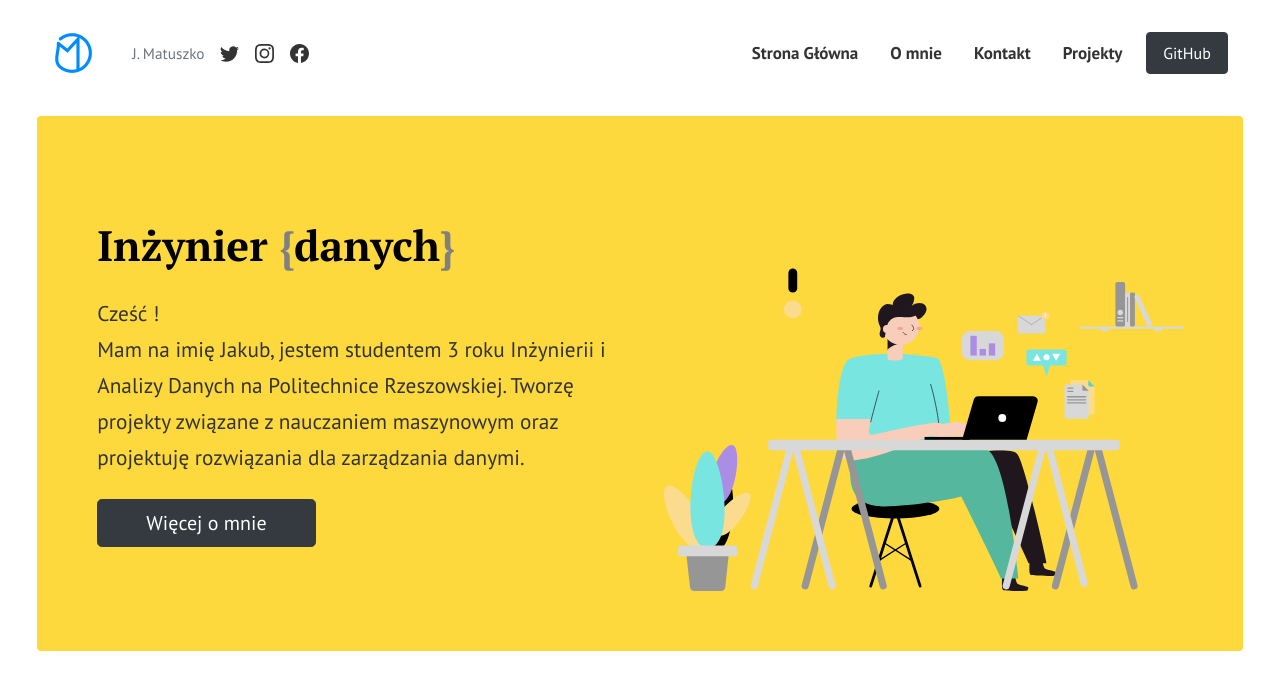
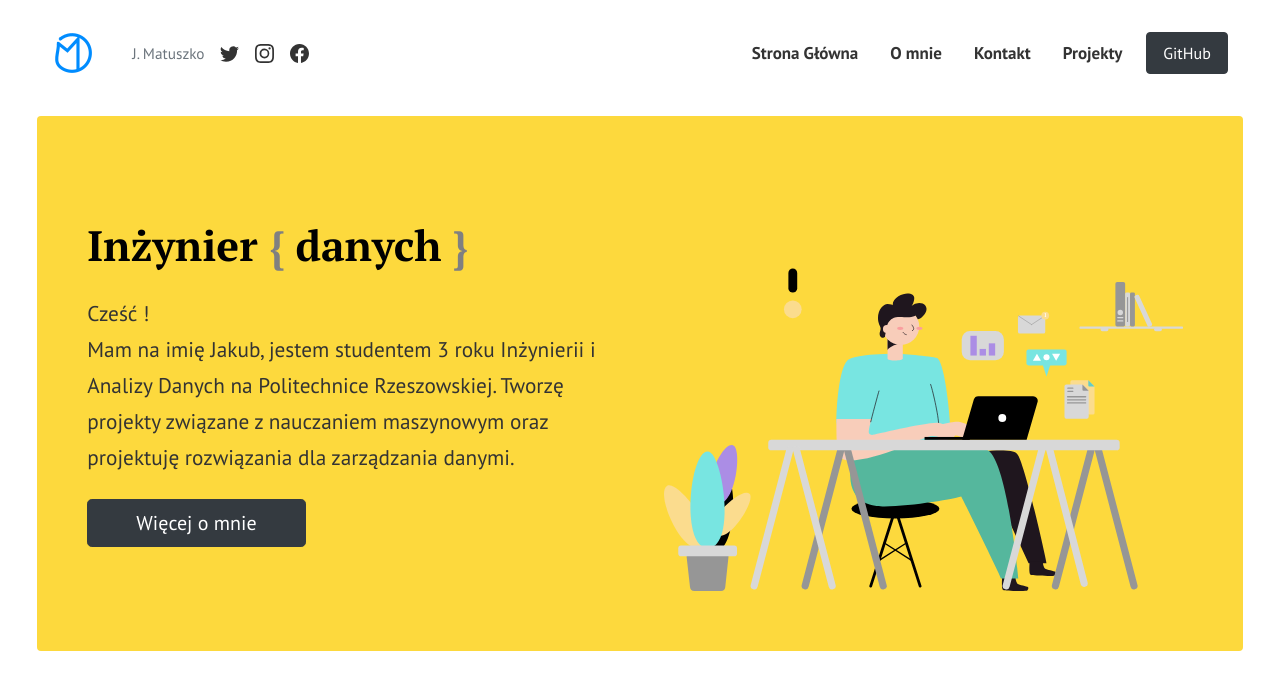
Before and after one commit to matuszko/matuszko.github.io, a Jekyll site: the page built from index.html, in a window 1280 px wide and 1400 px high. Shown: the top 679 px of the window. Built offline with Jekyll 4.4.1, drawn with Linux system fonts in a browser that asks for light colours; the list of posts is cut into pages by our own code; grey boxes are pictures that could not be loaded.

Commit message:
update index.html

```diff
--- a/assets/css/custom.css
+++ b/assets/css/custom.css
@@ -3,6 +3,6 @@
 Just customize your theme here.
 ================================================== */
 .grey-clr {color: gray}
-.padd-right {padding-right: 5px;}
+.padd-right {padding-right: 5px; padding-left: 5px;}
 
 body {}
--- a/index.html
+++ b/index.html
@@ -10,7 +10,7 @@
 <div class="rounded mb-5 hero">
   <div class="row align-items-center justify-content-between">
     <div class="col-md-6 padd-right">
-      <h1 class="font-weight-bold mb-4 serif-font">Inżynier <span class="grey-clr">{</span>danych<span class="grey-clr">}</span></h1>
+      <h1 class="font-weight-bold mb-4 serif-font">Inżynier <span class="grey-clr">{</span> danych <span class="grey-clr">}</span></h1>
       <p class="lead mb-4">Cześć !<Br>Mam na imię Jakub, jestem studentem 3 roku Inżynierii i Analizy Danych na Politechnice Rzeszowskiej. Tworzę projekty związane z nauczaniem maszynowym oraz projektuję rozwiązania dla zarządzania danymi.</p>
       <a href="{{site.baseurl}}/o-mnie" class="btn btn-dark text-white px-5 btn-lg">Więcej o mnie</a>
     </div>
```
